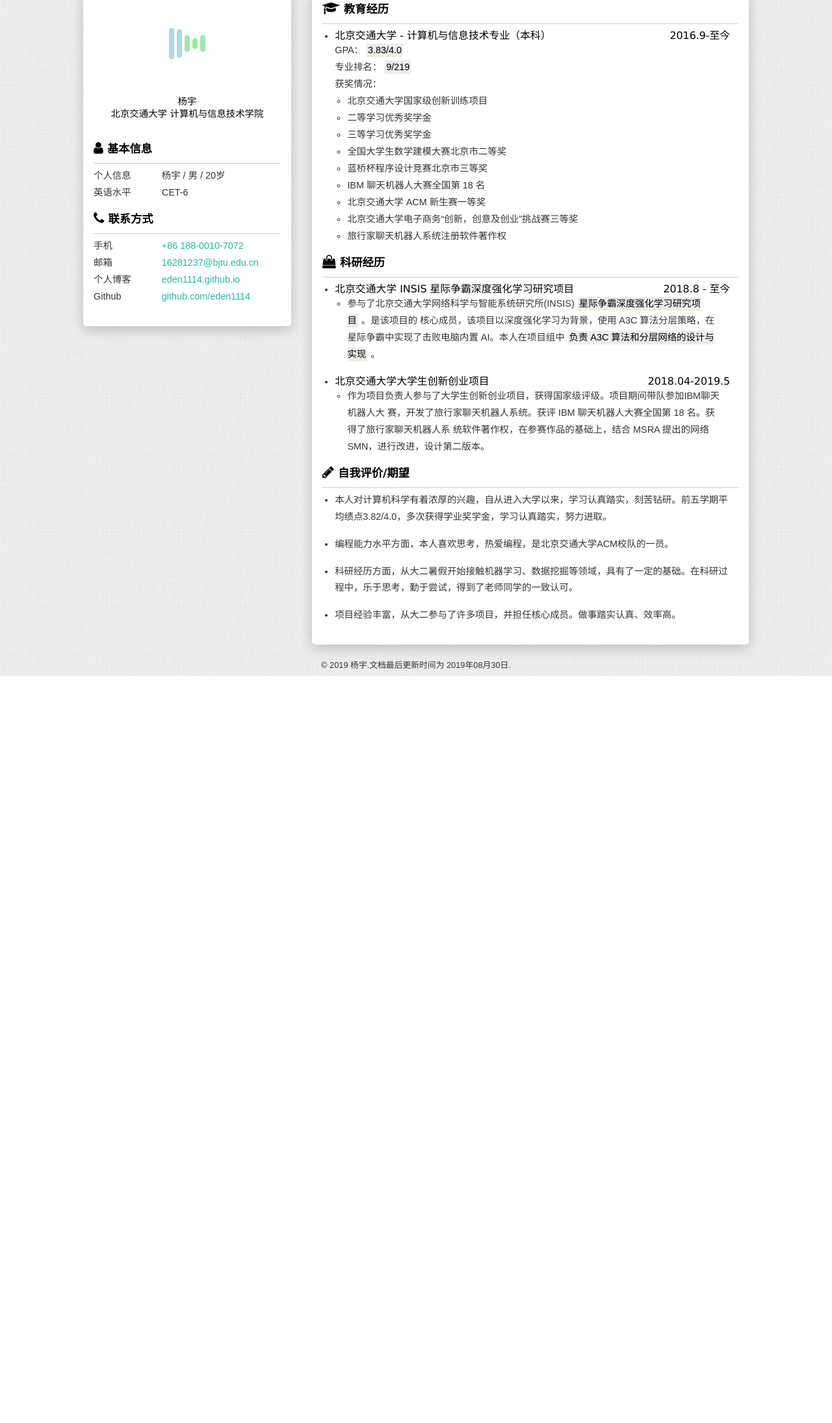
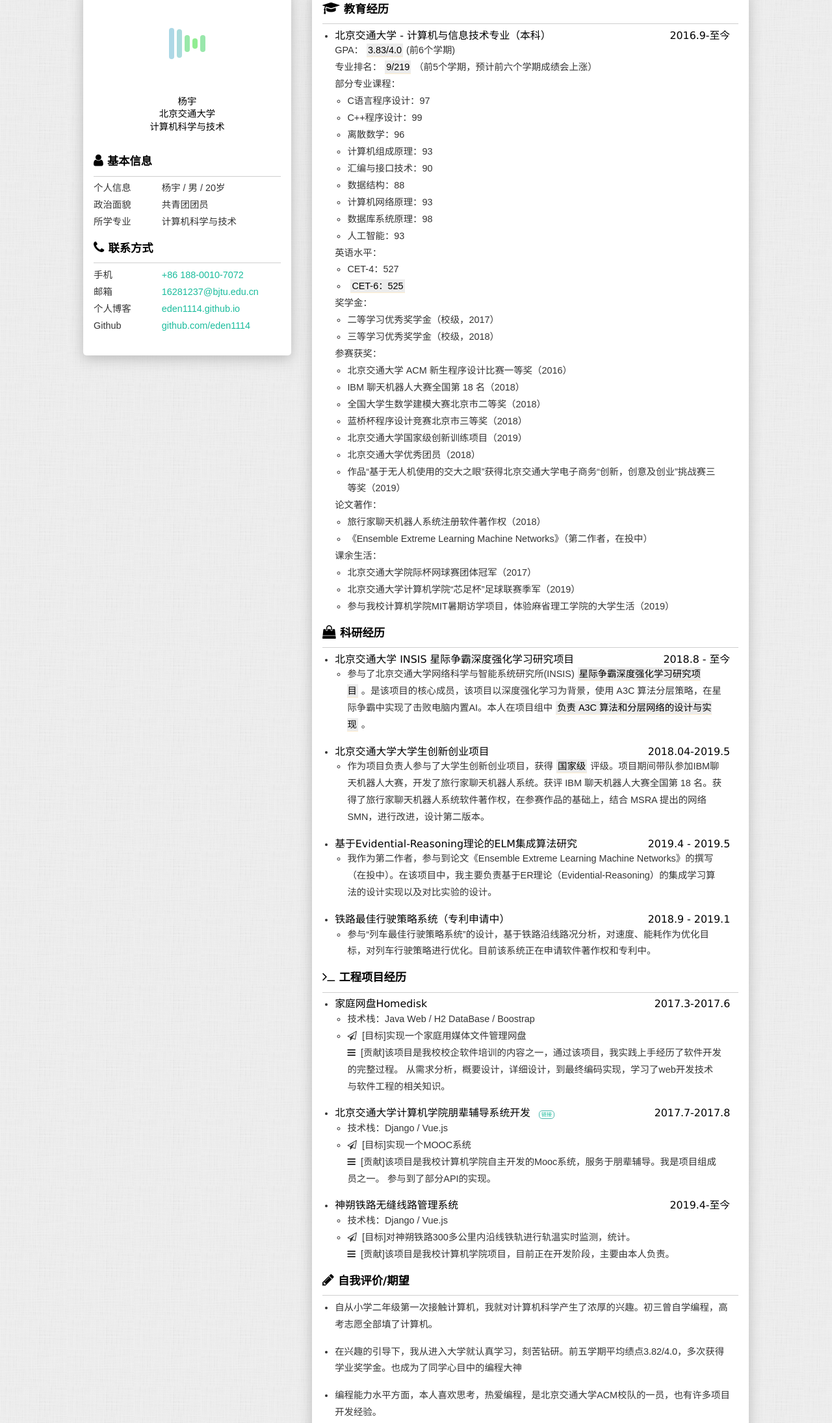
Before and after one commit to Eden1114/MyBio, a plain HTML site: page index.html in a window 1280 px wide. Shown: the part 29-2219 px from the top of the page at 65% size. Before the commit the page ends 1069 px from the top, so only its background shows below. Drawn offline with Linux system fonts and the light colour scheme.

Commit message:
完善内容

```diff
--- a/index.html
+++ b/index.html
@@ -35,7 +35,6 @@
 
     <article class="container">
         <section class="side" id="side">
-
             <!-- 个人肖像 -->
             <section class="me">
                 <section class="portrait">
@@ -51,8 +50,8 @@
                 </section>
 
                 <h1 class="name">杨宇</h1>
-                <h4 class="info-job">北京交通大学 计算机与信息技术学院</h4>
-
+                <h4 class="info-job">北京交通大学</h4>
+                <h4> 计算机科学与技术 </h4>
             </section>
 
             <!-- 基本信息 -->
@@ -66,8 +65,12 @@
                         <span>杨宇 / 男 / 20岁</span>
                     </li>
                     <li>
-                        <label>英语水平</label>
-                        <span>CET-6</span>
+                        <label>政治面貌</label>
+                        <span>共青团团员</span>
+                    </li>
+                    <li>
+                        <label>所学专业</label>
+                        <span>计算机科学与技术</span>
                     </li>
                 </ul>
             </section>
@@ -80,7 +83,7 @@
                 <ul>
                     <li>
                         <label>手机</label>
-                        <a href="tel:18800107072" target="_blank">+86 188-0010-7072</a>
+                        <a href="tel:+86 188-0010-7072" target="_blank">+86 188-0010-7072</a>
                     </li>
                     <li>
                         <label>邮箱</label>
@@ -97,68 +100,28 @@
                 </ul>
             </section>
 
-            <!-- 技能点 -->
-<!--             <section class="skill info-unit"> -->
-<!--                 <h2> -->
-<!--                     <i class="fa fa-code" aria-hidden="true"></i>主要课程成绩</h2> -->
-<!--                 <hr/> -->
-<!--                 <ul> -->
-<!--                     <li> -->
-<!--                         <label>HTML</label> -->
-<!--                         <progress value="90" max="100"></progress> -->
-<!--                     </li> -->
-<!--                     <li> -->
-<!--                         <label>CSS</label> -->
-<!--                         <progress value="85" max="100"></progress> -->
-<!--                     </li> -->
-<!--                     <li> -->
-<!--                         <label>JavaScript</label> -->
-<!--                         <progress value="85" max="100"></progress> -->
-<!--                     </li> -->
-<!--                     <li> -->
-<!--                         <label>React</label> -->
-<!--                         <progress value="85" max="100"></progress> -->
-<!--                     </li> -->
-<!--                     <li> -->
-<!--                         <label>Node.js</label> -->
-<!--                         <progress value="70" max="100"></progress> -->
-<!--                     </li> -->
-<!--                     <li> -->
-<!--                         <label>小程序</label> -->
-<!--                         <progress value="70" max="100"></progress> -->
-<!--                     </li> -->
-<!--                 </ul> -->
-<!--             </section> -->
-
-<!--             <section class="qrcode info-unit"> -->
-<!--                 <h2><i class="fa fa-qrcode" aria-hidden="true"></i>二维码</h2> -->
-<!--                 <hr/> -->
-<!--                 <img src="https://github.com/if2er/FeZaoDuKe-Collection/blob/master/ifeees.jpg?raw=true" style="width: 100%;" alt=""> -->
-<!--             </section> -->
-
-            <!-- 技术栈 -->
-            <!-- <div class="stack info-unit">
-                    <h2><i class="fa fa-code" aria-hidden="true"></i>其他</h2>
-                    <hr/>
-                    <ul>
-                        <li>
-                            <label>前端</label>
-                            <span>React、jQuery、微信小程序、Bootstrap、SASS、LESS</span>
-                        </li>
-                        <li>
-                            <label>后端</label>
-                            <span>Node.js、MySQL、MongoDB、WordPress、ThinkPHP</span>
-                        </li>
-                        <li>
-                            <label>其他</label>
-                            <span>Git、SVN、Markdown</span>
-                        </li>
-                    </ul>
-                </div> -->
+<!--             <!-- 技术栈 -->
+<!--             <div class="stack info-unit"> -->
+<!--                     <h2><i class="fa fa-code" aria-hidden="true"></i>技能与技术栈</h2> -->
+<!--                     <hr/> -->
+<!--                     <ul> -->
+<!--                         <li> -->
+<!--                             <label>编程语言</label> -->
+<!--                             <span>C/C++/Python/Java/Node</span> -->
+<!--                         </li> -->
+<!--                         <li> -->
+<!--                             <label>软件开发</label>Django/Bootstrap/ -->
+<!--                             <span>Node.js/MySQL/MongoDB</span> -->
+<!--                         </li> -->
+<!--                         <li> -->
+<!--                             <label>其他</label> -->
+<!--                             <span>Git/SVN/Markdown</span> -->
+<!--                         </li> -->
+<!--                     </ul> -->
+<!--                 </div> -->
         </section>
 
         <section class="main">
-
             <!-- 教育经历 -->
             <section class="edu info-unit">
                 <h2>
@@ -170,30 +133,62 @@
                             <span>北京交通大学 - 计算机与信息技术专业（本科）</span>
                             <time>2016.9-至今</time>
                         </h3>
-                        <p>GPA：<mark>3.83/4.0</mark></p>
-                        <p>专业排名：<mark>9/219</mark></p>
-                        <p>获奖情况：
+                        <p>GPA：<mark>3.83/4.0</mark>(前6个学期)</p>
+                        <p>专业排名：<mark>9/219</mark>（前5个学期，预计前六个学期成绩会上涨）</p>
+                        <p>部分专业课程：
                             <ul class="info-content">
-                                <li>北京交通大学国家级创新训练项目</li>
-                                <li>二等学习优秀奖学金</li>
-                                <li>三等学习优秀奖学金</li>
-                                <li>全国大学生数学建模大赛北京市二等奖</li>
-                                <li>蓝桥杯程序设计竞赛北京市三等奖</li>
-                                <li>IBM 聊天机器人大赛全国第 18 名</li>
-                                <li>北京交通大学 ACM 新生赛一等奖</li>
-                                <li>北京交通大学电子商务“创新，创意及创业”挑战赛三等奖</li>
-                                <li>旅行家聊天机器人系统注册软件著作权</li>
+                                <li>C语言程序设计：97</li>
+                                <li>C++程序设计：99</li>
+                                <li>离散数学：96</li>
+                                <li>计算机组成原理：93</li>
+                                <li>汇编与接口技术：90</li>
+                                <li>数据结构：88</li>
+                                <li>计算机网络原理：93</li>
+                                <li>数据库系统原理：98</li>
+                                <li>人工智能：93</li>
+                            </ul>
+                        </p>
+
+                        <p>英语水平：
+                            <ul class="info-content">
+                                <li>CET-4：527</li>
+                                <li><mark>CET-6：525</mark></li>
+                            </ul>
+                        </p>
+
+                        <p>奖学金：
+                            <ul class="info-content">
+                                <li>二等学习优秀奖学金（校级，2017）</li>
+                                <li>三等学习优秀奖学金（校级，2018）</li>
+                            </ul>
+                        </p>
+                        <p>参赛获奖：
+                            <ul class="info-content">
+                                <li>北京交通大学 ACM 新生程序设计比赛一等奖（2016）</li>
+                                <li>IBM 聊天机器人大赛全国第 18 名（2018）</li>
+                                <li>全国大学生数学建模大赛北京市二等奖（2018）</li>
+                                <li>蓝桥杯程序设计竞赛北京市三等奖（2018）</li>
+                                <li>北京交通大学国家级创新训练项目（2019）</li>
+                                <li>北京交通大学优秀团员（2018）</li>
+                                <li>作品“基于无人机使用的交大之眼”获得北京交通大学电子商务“创新，创意及创业”挑战赛三等奖（2019）</li>
+                            </ul>
+                        </p>
+                        <p>论文著作：
+                            <ul class="info-content">
+                                <li>旅行家聊天机器人系统注册软件著作权（2018）</li>
+                            </ul>
+                            <ul class="info-content">
+                                <li>《Ensemble Extreme Learning Machine Networks》（第二作者，在投中）</li>
+                            </ul>
+                        </p>
+                        <p>课余生活：
+                            <ul class="info-content">
+                                <li>北京交通大学院际杯网球赛团体冠军（2017）</li>
+                                <li>北京交通大学计算机学院“芯足杯”足球联赛季军（2019）</li>
+                                <li>参与我校计算机学院MIT暑期访学项目，体验麻省理工学院的大学生活（2019）</li>
                             </ul>
                         </p>
                     </li>
-<!--                     <li> -->
-<!--                         <h3> -->
-<!--                             <span>XXXX大学 - XXX专业（本科）</span> -->
-<!--                             <time>201X.9-201X.7</time> -->
-<!--                         </h3> -->
-<!--                         <p>专业排名 -->
-<!--                             <mark>X/XX</mark>，期间发表国内核心期刊文章X篇，三等奖学金X次。</p> -->
-<!--                     </li> -->
                 </ul>
             </section>
 
@@ -210,9 +205,7 @@
                         </h3>
                         <ul class="info-content">
                             <li>
-                                参与了北京交通大学网络科学与智能系统研究所(INSIS)<mark>星际争霸深度强化学习研究项目</mark>。是该项目的
-                                核心成员，该项目以深度强化学习为背景，使用 A3C 算法分层策略，在星际争霸中实现了击败电脑内置
-                                AI。本人在项目组中<mark>负责 A3C 算法和分层网络的设计与实现</mark>。
+                                参与了北京交通大学网络科学与智能系统研究所(INSIS)<mark>星际争霸深度强化学习研究项目</mark>。是该项目的核心成员，该项目以深度强化学习为背景，使用 A3C 算法分层策略，在星际争霸中实现了击败电脑内置AI。本人在项目组中<mark>负责 A3C 算法和分层网络的设计与实现</mark>。
                             </li>
                         </ul>
                     </li>
@@ -222,74 +215,108 @@
                             <time>2018.04-2019.5</time>
                         </h3>
                         <ul class="info-content">
-                            <li>作为项目负责人参与了大学生创新创业项目，获得国家级评级。项目期间带队参加IBM聊天机器人大
-                            赛，开发了旅行家聊天机器人系统。获评 IBM 聊天机器人大赛全国第 18 名。获得了旅行家聊天机器人系 统软件著作权，在参赛作品的基础上，结合 MSRA 提出的网络 SMN，进行改进，设计第二版本。</li>
+                            <li>作为项目负责人参与了大学生创新创业项目，获得<mark>国家级</mark>评级。项目期间带队参加IBM聊天机器人大赛，开发了旅行家聊天机器人系统。获评 IBM 聊天机器人大赛全国第 18 名。获得了旅行家聊天机器人系统软件著作权，在参赛作品的基础上，结合 MSRA 提出的网络 SMN，进行改进，设计第二版本。
+                            </li>
+                        </ul>
+                    </li>
+                    <li>
+                        <h3>
+                            <span>基于Evidential-Reasoning理论的ELM集成算法研究</span>
+                            <time>2019.4 - 2019.5</time>
+                        </h3>
+                        <ul class="info-content">
+                            <li>
+                                我作为第二作者，参与到论文《Ensemble Extreme Learning Machine Networks》的撰写（在投中）。在该项目中，我主要负责基于ER理论（Evidential-Reasoning）的集成学习算法的设计实现以及对比实验的设计。
+                            </li>
+                        </ul>
+                    </li>
+                    <li>
+                        <h3>
+                            <span>铁路最佳行驶策略系统（专利申请中）</span>
+                            <time>2018.9 - 2019.1</time>
+                        </h3>
+                        <ul class="info-content">
+                            <li>
+                                参与“列车最佳行驶策略系统”的设计，基于铁路沿线路况分析，对速度、能耗作为优化目标，对列车行驶策略进行优化。目前该系统正在申请软件著作权和专利中。
+                            </li>
                         </ul>
                     </li>
                 </ul>
             </section>
 
-            <!-- 项目经验 -->
-<!--             <section class="project info-unit"> -->
-<!--                 <h2> -->
-<!--                     <i class="fa fa-terminal" aria-hidden="true"></i>个人项目</h2> -->
-<!--                 <hr/> -->
-<!--                 <ul> -->
-<!--                     <li> -->
-<!--                         <h3> -->
-<!--                             <span>[项目1]医学科学数据管理与共享平台</span> -->
+             <!--项目经验 -->
+            <section class="project info-unit">
+                <h2>
+                    <i class="fa fa-terminal" aria-hidden="true"></i>工程项目经历</h2>
+                <hr/>
+
+
+                <ul>
+                    <li>
+                        <h3>
+                            <span>家庭网盘Homedisk</span>
 <!--                             <span class="link"> -->
 <!--                                 <a href="#" target="_blank">Demo</a> -->
 <!--                             </span> -->
-<!--                             <time>201X.X-201X.X</time> -->
-<!--                         </h3> -->
-<!--                         <ul class="info-content"> -->
-<!--                             <li>技术栈：ThinkPHP+MongoDB+Axure</li> -->
-<!--                             <li> -->
-<!--                                 <i class="fa fa-paper-plane-o" aria-hidden="true"></i> -->
-<!--                                 [目标]实现多类型多来源医学科学数据的提交、管理和共享 -->
-<!--                                 <br/> -->
-<!--                                 <i class="fa fa-users" aria-hidden="true"></i> -->
-<!--                                 [团队]同 2 位同专业同学一起 -->
-<!--                                 <br/> -->
-<!--                                 <i class="fa fa-bars" aria-hidden="true"></i> -->
-<!--                                 [贡献]完成从 -->
-<!--                                 <mark>“调研-设计-实现-文档”</mark>等工作，主要负责系统原型、功能框架及数据提交流程、元数据及源数据的管理与共享方案的设计以及系统开发等工作 -->
-<!--                                 <br/> -->
-<!--                                 <i class="fa fa-thumbs-o-up" aria-hidden="true"></i> -->
-<!--                                 [效果]作品最终取得第三届共享杯国家级竞赛“一等奖” （2/2000）</li> -->
-<!--                         </ul> -->
-<!--                     </li> -->
-<!--                     <li> -->
-<!--                         <h3> -->
-<!--                             <span>[项目2]肿瘤流行病数据可视化</span> -->
-<!--                             <span class="link"> -->
-<!--                                 <a href="#" target="_blank">Demo</a> -->
-<!--                             </span> -->
-<!--                             <time>201X.X-201X.X</time> -->
-<!--                         </h3> -->
-<!--                         <ul class="info-content"> -->
-<!--                             <li>技术栈：HTML 5+D3.js+ECharts+MySQL</li> -->
-<!--                             <li> -->
-<!--                                 <i class="fa fa-paper-plane-o" aria-hidden="true"></i> -->
-<!--                                 [目标]实现常见肿瘤流行病数据多维度可视化展示、数据透视及分析 -->
-<!--                                 <br/> -->
-<!--                                 <i class="fa fa-users" aria-hidden="true"></i> -->
-<!--                                 [团队]与 1 位同学 -->
-<!--                                 <br/> -->
-<!--                                 <i class="fa fa-bars" aria-hidden="true"></i> -->
-<!--                                 [贡献]分析项目需求，清洗并整理相关数据(扩展第三方知识组织系统和 Google trends 数据)，并用 -->
-<!--                                 <mark>D3.js</mark> 和 -->
-<!--                                 <mark>ECharts</mark> 进行图形化展示以及实现简易自动分析 功能 -->
-<!--                                 <br/> -->
-<!--                                 <i class="fa fa-thumbs-o-up" aria-hidden="true"></i> -->
-<!--                                 [效果]作品取得第二届共享杯国家级竞赛“特等奖”(1/1500) -->
-<!--                             </li> -->
-<!--                         </ul> -->
-<!--                     </li> -->
-<!--  -->
-<!--                 </ul> -->
-<!--             </section> -->
+                            <time>2017.3-2017.6</time>
+                        </h3>
+                        <ul class="info-content">
+                            <li>技术栈：Java Web / H2 DataBase / Boostrap</li>
+                            <li>
+                                <i class="fa fa-paper-plane-o" aria-hidden="true"></i>
+                                [目标]实现一个家庭用媒体文件管理网盘
+                                <br/>
+                                <i class="fa fa-bars" aria-hidden="true"></i>
+                                [贡献]该项目是我校校企软件培训的内容之一，通过该项目，我实践上手经历了软件开发的完整过程。
+                                从需求分析，概要设计，详细设计，到最终编码实现，学习了web开发技术与软件工程的相关知识。
+                                <br/>
+                            </li>
+                        </ul>
+                    </li>
+
+                    <li>
+                        <h3>
+                            <span>北京交通大学计算机学院朋辈辅导系统开发</span>
+                            <span class="link">
+                                <a href="http://140.143.158.126" target="_blank">链接</a>
+                            </span>
+                            <time>2017.7-2017.8</time>
+                        </h3>
+                        <ul class="info-content">
+                            <li>技术栈：Django / Vue.js </li>
+
+                            <li>
+                                <i class="fa fa-paper-plane-o" aria-hidden="true"></i>
+                                [目标]实现一个MOOC系统
+                                <br/>
+                                <i class="fa fa-bars" aria-hidden="true"></i>
+                                [贡献]该项目是我校计算机学院自主开发的Mooc系统，服务于朋辈辅导。我是项目组成员之一。
+                                参与到了部分API的实现。
+                                <br/>
+                            </li>
+                        </ul>
+                    </li>
+
+                    <li>
+                        <h3>
+                            <span>神朔铁路无缝线路管理系统</span>
+                            <time>2019.4-至今</time>
+                        </h3>
+                        <ul class="info-content">
+                            <li>技术栈：Django / Vue.js </li>
+                            <li>
+                                <i class="fa fa-paper-plane-o" aria-hidden="true"></i>
+                                [目标]对神朔铁路300多公里内沿线铁轨进行轨温实时监测，统计。
+                                <br/>
+                                <i class="fa fa-bars" aria-hidden="true"></i>
+                                [贡献]该项目是我校计算机学院项目，目前正在开发阶段，主要由本人负责。
+                                <br/>
+                            </li>
+                        </ul>
+                    </li>
+
+                </ul>
+            </section>
 
             <!-- 自我评价 -->
             <section class="work info-unit">
@@ -297,10 +324,13 @@
                     <i class="fa fa-pencil" aria-hidden="true"></i>自我评价/期望</h2>
                 <hr/>
                 <ul class="info-content">
-                    <li>本人对计算机科学有着浓厚的兴趣，自从进入大学以来，学习认真踏实，刻苦钻研。前五学期平均绩点3.82/4.0，多次获得学业奖学金，学习认真踏实，努力进取。</li>
-                    <li>编程能力水平方面，本人喜欢思考，热爱编程，是北京交通大学ACM校队的一员。</li>
-                    <li>科研经历方面，从大二暑假开始接触机器学习、数据挖掘等领域，具有了一定的基础。在科研过程中，乐于思考，勤于尝试，得到了老师同学的一致认可。</li>
-                    <li>项目经验丰富，从大二参与了许多项目，并担任核心成员。做事踏实认真、效率高。</li>
+                    <li>自从小学二年级第一次接触计算机，我就对计算机科学产生了浓厚的兴趣。初三曾自学编程，高考志愿全部填了计算机。</li>
+                    <li>在兴趣的引导下，我从进入大学就认真学习，刻苦钻研。前五学期平均绩点3.82/4.0，多次获得学业奖学金。也成为了同学心目中的编程大神</li>
+                    <li>编程能力水平方面，本人喜欢思考，热爱编程，是北京交通大学ACM校队的一员，也有许多项目开发经验。</li>
+                    <li>科研经历方面，我从大二暑假开始接触机器学习、数据挖掘等领域，具有了一定的基础。在科研过程中，乐于思考，勤于尝试，也有了一些初级的成果，得到了老师同学的一致认可。</li>
+                    <li>我的项目经验丰富，从大二参与了许多项目，我做事踏实认真、效率高。从一开始的参与者，到现在的负责人，能力不断提高。</li>
+
+                    <li>21世纪是属于信息科学的时代，计算机科学让我们的生活更加美好。我希望在研究生阶段，能够厚积薄发，得到更好的锻炼，迎接更难的挑战。不断的学习充实自己，发表出优质的论文，用自己的聪明智慧，为了祖国社会主义建设，为人类文明的发展，为了让世界更加美好去贡献出自己微薄的力量！我想改变世界！</li>
                 </ul>
             </section>
         </section>
@@ -310,7 +340,7 @@
 
     <footer class="footer">
         <p>© 2019 杨宇.文档最后更新时间为
-            <time>2019年08月30日</time>.</p>
+            <time>2019年09月01日</time>.</p>
     </footer>
 
     <!-- 侧栏 -->
```
